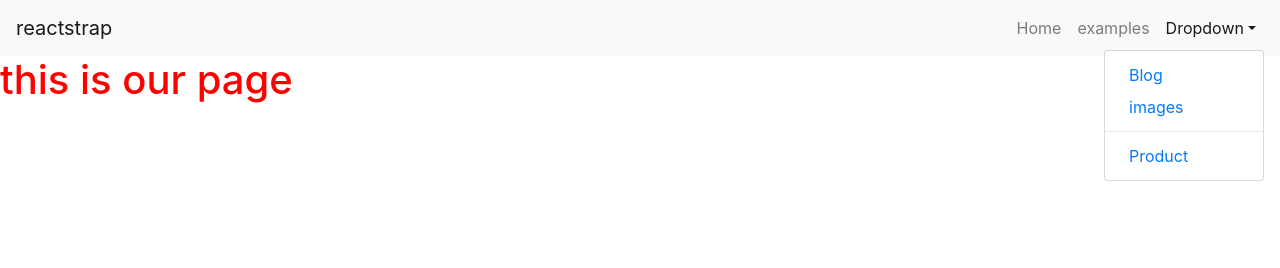
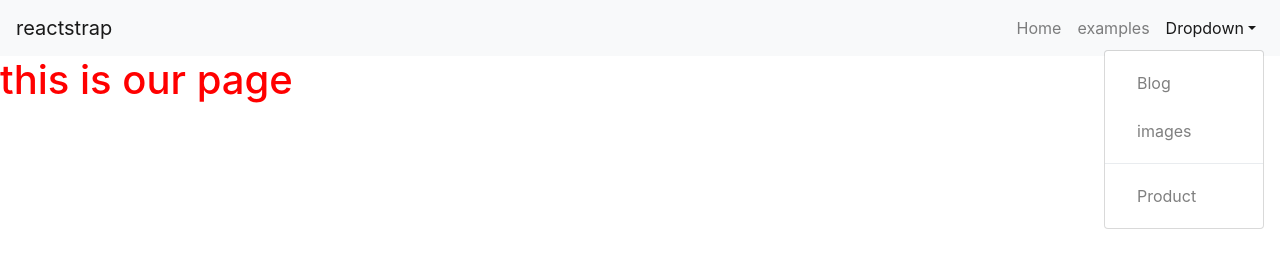
Before and after one commit to danieltircob/gatsby-udemy-tutorial-section2-helloWorld, a Gatsby site: page / in a window 1280 px wide. Both pictures are taken after a click on the link "Dropdown". Built offline with nearby package versions, Linux system fonts and the light colour scheme; Gatsby itself is replaced by a stand-in of ours.

Commit message:
updated Navbar

```diff
--- a/src/components/Navbar.js
+++ b/src/components/Navbar.js
@@ -48,14 +48,14 @@ export default class NavbarNew extends React.Component {
                 </DropdownToggle>
                 <DropdownMenu right>
                   <DropdownItem>
-                    <Link to="/blog">Blog</Link>
+                    <NavLink href="/blog">Blog</NavLink>
                   </DropdownItem>
                   <DropdownItem>
-                    <Link to="/images">images</Link>
+                    <NavLink href="/images">images</NavLink>
                   </DropdownItem>
                   <DropdownItem divider />
                   <DropdownItem>
-                    <Link to="/product">Product</Link>
+                    <NavLink href="/product">Product</NavLink>
                   </DropdownItem>
                 </DropdownMenu>
               </UncontrolledDropdown>
```
